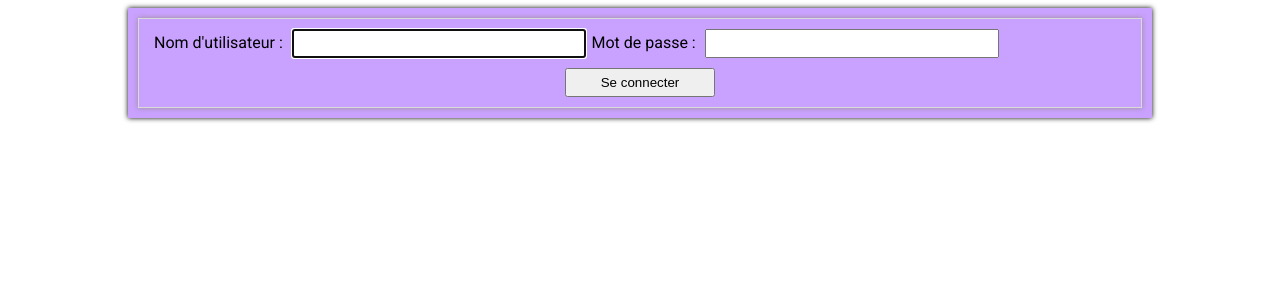
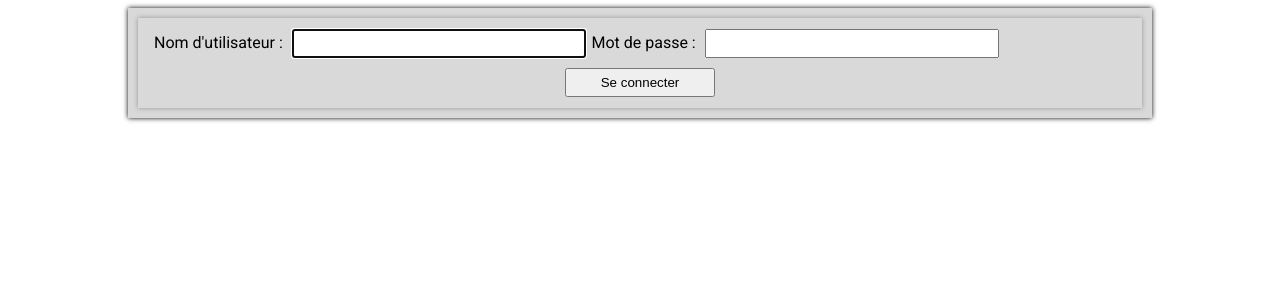
Before and after one commit to gpenissard/gato, a PHP site: page / in a window 1280 px wide. Shown: the top 300 px of the page. Run offline with PHP 8.4, Linux system fonts and the light colour scheme.

Commit message:
CSS form

```diff
--- a/style/main.css
+++ b/style/main.css
@@ -10,7 +10,7 @@ body {
     width: 1024px;
     margin:0 auto;
     padding: 10px;
-    background: rgba(110, 0, 255, 0.37);
+    background: rgba(154, 153, 156, 0.37);
     box-shadow: 0px 0px 5px #000;
 }
 
```
